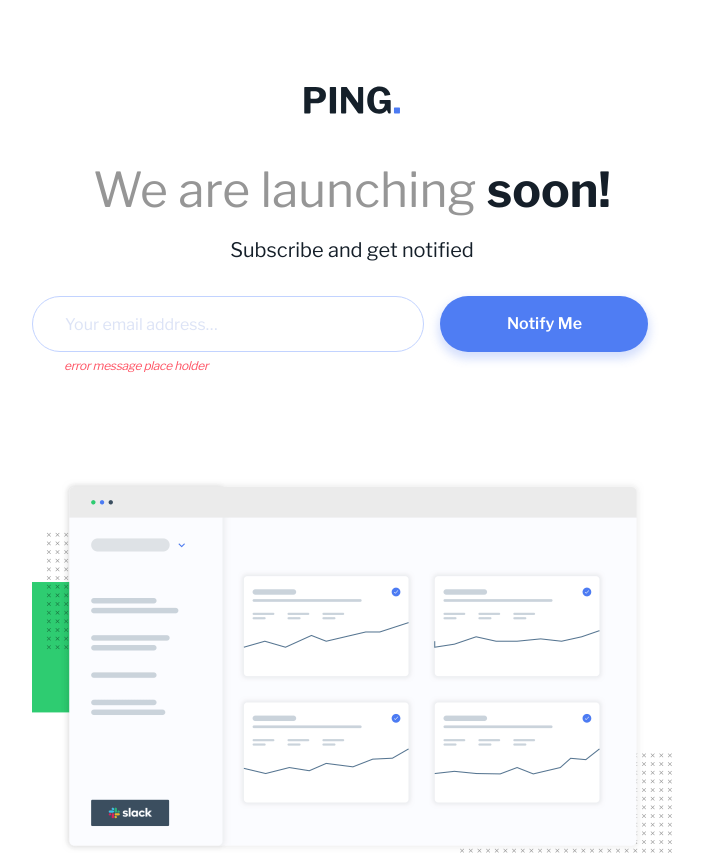
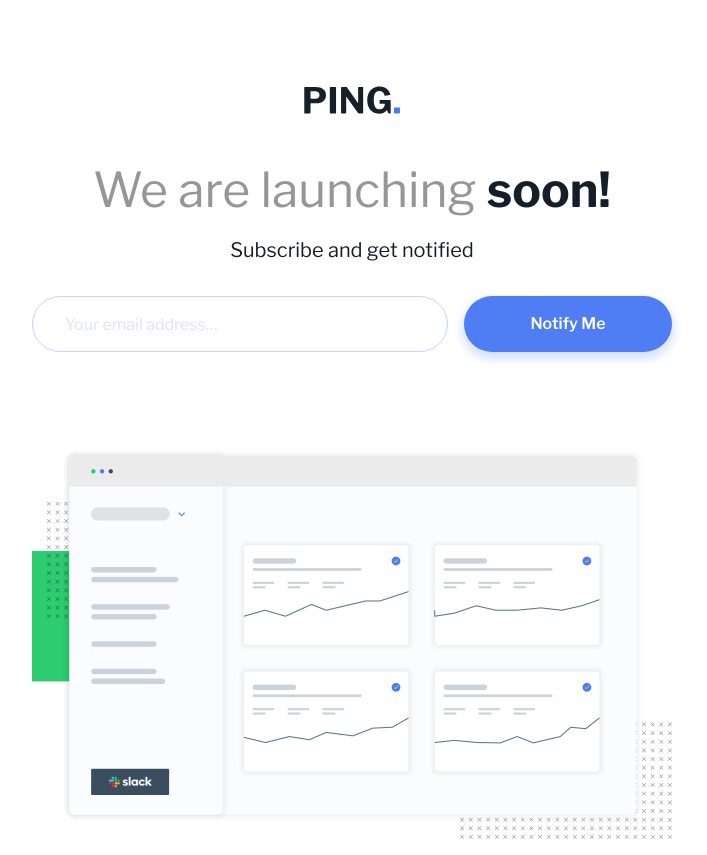
Before and after one commit to SeanRavenhill/frontend-mentor-ping-coming-soon-page, a Next.js app: page / in a window 1280 px wide. Shown: the top 855 px of the page, without its empty margins (288-995 px from the left). Built offline with nearby package versions, Linux system fonts and the light colour scheme.

Commit message:
refactor: removed form from page component and implemented in EmailForm component

```diff
--- a/src/app/components/molecules/EmailForm.tsx
+++ b/src/app/components/molecules/EmailForm.tsx
@@ -34,14 +34,15 @@ export default function EmailForm() {
   };
 
   return (
-    <form
-      onSubmit={onSubmit}
-      noValidate
-      className="mt-4 flex flex-col items-center"
-    >
-      <h2>Subscribe and get notified</h2>
-      <div className="flex w-full flex-row gap-4">
-        <div className="w-full">
+    <form onSubmit={onSubmit} className="flex flex-col" noValidate>
+      <h2 className="text-neutralDarkBlue mt-4 text-center text-xs sm:text-xl">
+        Subscribe and get notified
+      </h2>
+      <div className="mt-8 flex flex-auto flex-col gap-2.5 sm:flex-row sm:items-start sm:gap-4">
+        <div className="mx-2.5 flex-auto sm:mx-0">
+          <label htmlFor="email" className="sr-only">
+            Email Address:
+          </label>
           <input
             type="email"
             name="email"
@@ -49,27 +50,23 @@ export default function EmailForm() {
             placeholder="Your email address…"
             value={email}
             onChange={(e) => setEmail(e.target.value)}
-            className={`${error ? "border-secondaryRed" : ""} mt-8 w-full md:mt-0 md:h-14`}
+            className={`${error ? "border-secondaryRed text-neutralDarkBlue" : ""} ${email ? "text-neutralDarkBlue" : ""} text-inputText border-secondaryBlue h-10 w-full rounded-full border bg-white pl-8 text-xs sm:h-14 sm:w-full sm:text-base`}
             aria-invalid={!!error}
             aria-describedby={error ? "email-error" : undefined}
             ref={emailRef}
             required
           />
-          <p
-            role="alert"
-            id="email-error"
-            className="text-secondaryRed mt-[2px] justify-start text-center text-[0.625rem] leading-tight font-normal tracking-tight italic md:mt-4 md:pl-8 md:text-left"
-          >
-            Error Message Placeholder
-          </p>
+          {error && (
+            <p className="text-secondaryRed mt-0.5 mb-2.5 pl-0 text-center text-[0.625rem] leading-tight tracking-tight italic sm:mt-1.5 sm:pl-8 sm:text-left sm:text-xs">
+              {error}
+            </p>
+          )}
         </div>
-
-        <button
-          className="mt-2.5 h-10 w-full max-w-[17.625rem] justify-end rounded-full md:mt-0 md:h-14 md:max-w-[12.5rem]"
-          type="submit"
-        >
-          Notify Me
-        </button>
+        <div className="mx-2.5 sm:mx-0">
+          <button className="bg-primaryBlue hover:bg-primaryBlueHover h-10 w-full flex-auto cursor-pointer rounded-full text-xs font-semibold text-white shadow-[0px_5px_10px_2px_rgba(76,123,243,0.23)] transition sm:h-14 sm:w-52 sm:text-base">
+            Notify Me
+          </button>
+        </div>
       </div>
     </form>
   );
--- a/src/app/page.tsx
+++ b/src/app/page.tsx
@@ -20,34 +20,7 @@ export default function Home() {
                 soon!
               </span>
             </h1>
-            <form className="flex flex-col" noValidate>
-              <h2 className="text-neutralDarkBlue mt-4 text-center text-xs sm:text-xl">
-                Subscribe and get notified
-              </h2>
-              <div className="mt-8 flex flex-auto flex-col gap-2.5 sm:flex-row sm:items-start sm:gap-4">
-                <div className="mx-2.5 flex-auto sm:mx-0">
-                  <label htmlFor="email" className="sr-only">
-                    Email Address:
-                  </label>
-                  <input
-                    type="email"
-                    name="email"
-                    id="email"
-                    placeholder="Your email address…"
-                    className="text-inputText border-secondaryBlue h-10 w-full rounded-full border bg-white pl-8 text-xs sm:h-14 sm:w-full sm:text-base"
-                    required
-                  />
-                  <p className="text-secondaryRed mt-0.5 mb-2.5 pl-0 text-center text-[0.625rem] leading-tight tracking-tight italic sm:mt-1.5 sm:pl-8 sm:text-left sm:text-xs">
-                    error message place holder
-                  </p>
-                </div>
-                <div className="mx-2.5 flex-auto sm:mx-0">
-                  <button className="bg-primaryBlue hover:bg-primaryBlueHover h-10 w-full flex-auto cursor-pointer rounded-full text-xs font-semibold text-white shadow-[0px_5px_10px_2px_rgba(76,123,243,0.23)] transition sm:mx-0 sm:h-14 sm:max-w-52 sm:text-base">
-                    Notify Me
-                  </button>
-                </div>
-              </div>
-            </form>
+            <EmailForm />
             <Image
               src="/illustration-dashboard.png"
               alt=""
```
